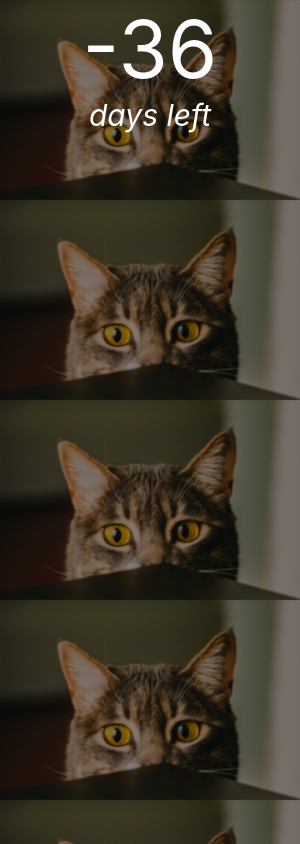
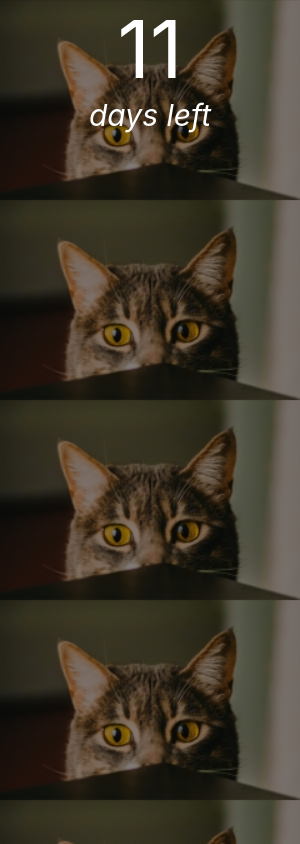
Before and after one commit to charlottie822/countdown-applet, an Electron app: page index.html in a window 300 px wide. Drawn offline with Linux system fonts and the light colour scheme.

Commit message:
update date B)

```diff
--- a/index.html
+++ b/index.html
@@ -12,7 +12,7 @@
     function loaded() {
       let daysLeft = -2; // -2 means the script has loaded
       let today = new Date();
-      let futureDate = new Date("May 28, 2020 00:00:00") // example date, change this
+      let futureDate = new Date("July 14, 2020 00:00:00") // example date, change this
 
       let timeDelta = futureDate - today; // find time delta
       timeDelta = Math.ceil(timeDelta / 86400000); // round up and convert seconds to days
```
Also changed, not shown: 1 other file.
